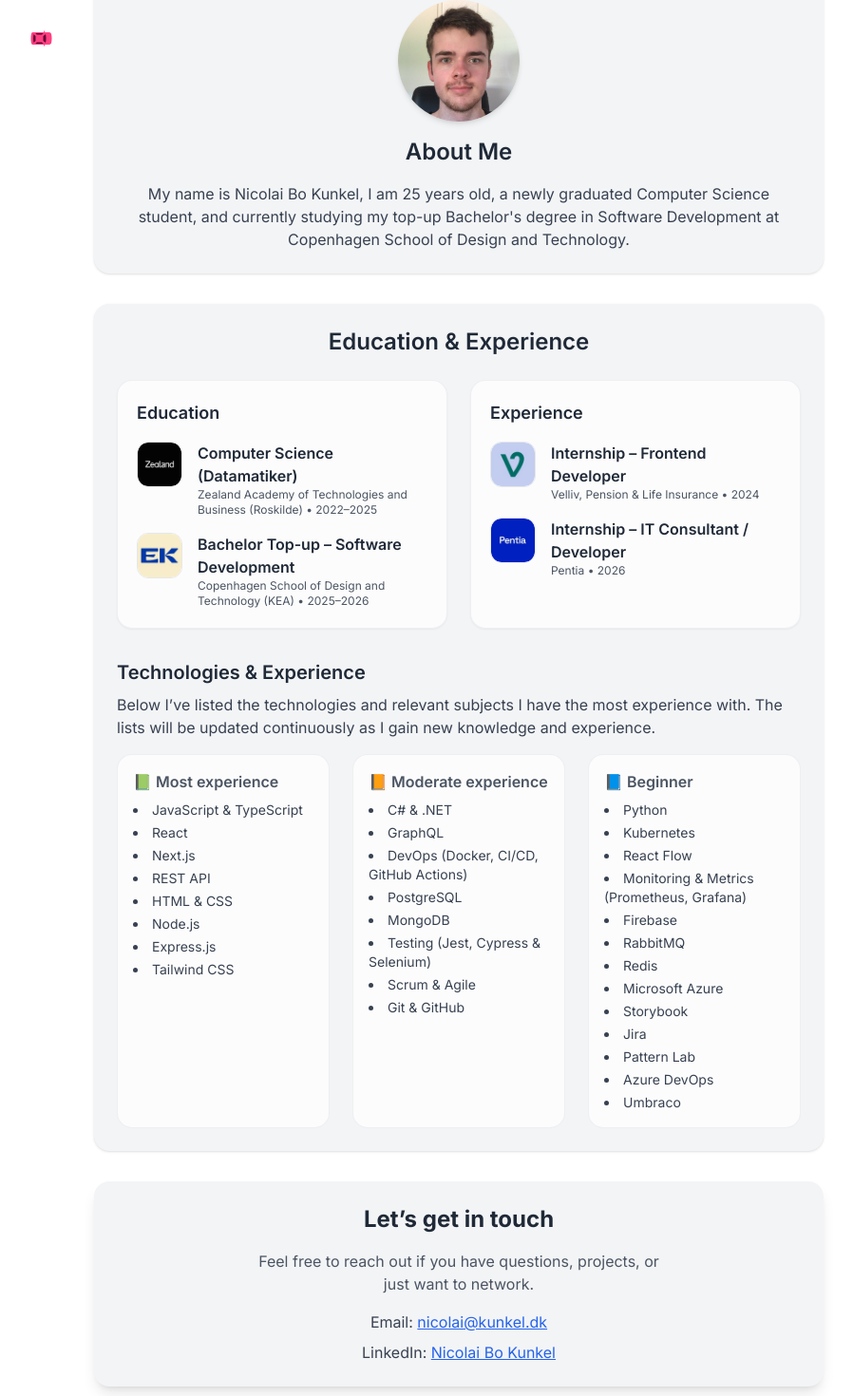
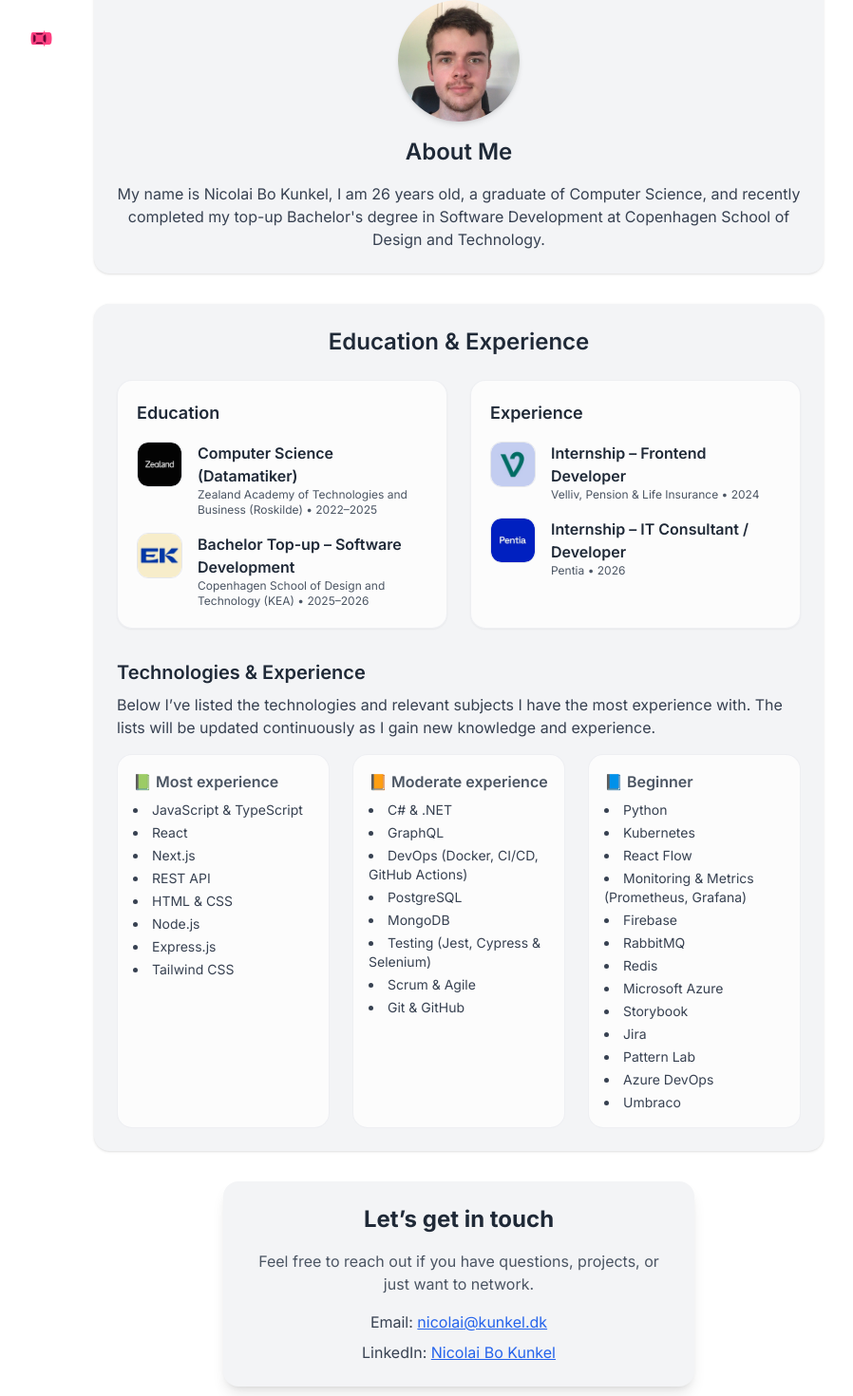
Before and after one commit to NicolaiBoKunkel/nbkhomepage, a Next.js app: page / in a window 1280 px wide. Shown: the part 238-1708 px from the top of the page at 95% size, without its empty margins (157-1055 px from the left). Built offline with nearby package versions, Linux system fonts and the light colour scheme; no server answers.

Commit message:
frontend updates

```diff
--- a/src/app/page.tsx
+++ b/src/app/page.tsx
@@ -260,7 +260,7 @@ export default async function AboutMe() {
           </section>
 
           {/* Contact */}
-          <section className="bg-gray-100 dark:bg-gray-800 p-6 rounded-2xl shadow-lg text-center space-y-4">
+          <section className="bg-gray-100 dark:bg-gray-800 p-6 rounded-2xl shadow-lg text-center space-y-4 width-2/3 mx-auto">
             <h2 id="contact" className="text-2xl font-bold text-gray-800 dark:text-white">
               {t(dict, 'home.contactTitle')}
             </h2>
--- a/src/i18n/da.ts
+++ b/src/i18n/da.ts
@@ -20,7 +20,7 @@ const da = {
     who: "Hvem er jeg?",
     about: "Om mig",
     aboutText:
-      "Jeg hedder Nicolai Bo Kunkel, er 25 år gammel, nyuddannet datamatiker og læser videre på 2. semester af min overbygningsprofessionsbachelor i softwareudvikling på Erhvervsakademi København.",
+      "Jeg hedder Nicolai Bo Kunkel, er 26 år gammel, uddannet datamatiker og fornyeligt færdiguddannet med min overbygningsprofessionsbachelor i softwareudvikling på Erhvervsakademi København.",
 
     educationAndExperience: "Uddannelse & Erfaring",
     education: "Uddannelser",
--- a/src/i18n/en.ts
+++ b/src/i18n/en.ts
@@ -20,7 +20,7 @@ const en = {
     who: "Who am I?",
     about: "About Me",
     aboutText:
-      "My name is Nicolai Bo Kunkel, I am 25 years old, a newly graduated Computer Science student, and currently studying my top-up Bachelor's degree in Software Development at Copenhagen School of Design and Technology.",
+      "My name is Nicolai Bo Kunkel, I am 26 years old, a graduate of Computer Science, and recently completed my top-up Bachelor's degree in Software Development at Copenhagen School of Design and Technology.",
 
     educationAndExperience: "Education & Experience",
     education: "Education",
```
Also changed, not shown: 1 other file (tests, documents, lock files or other folders).
